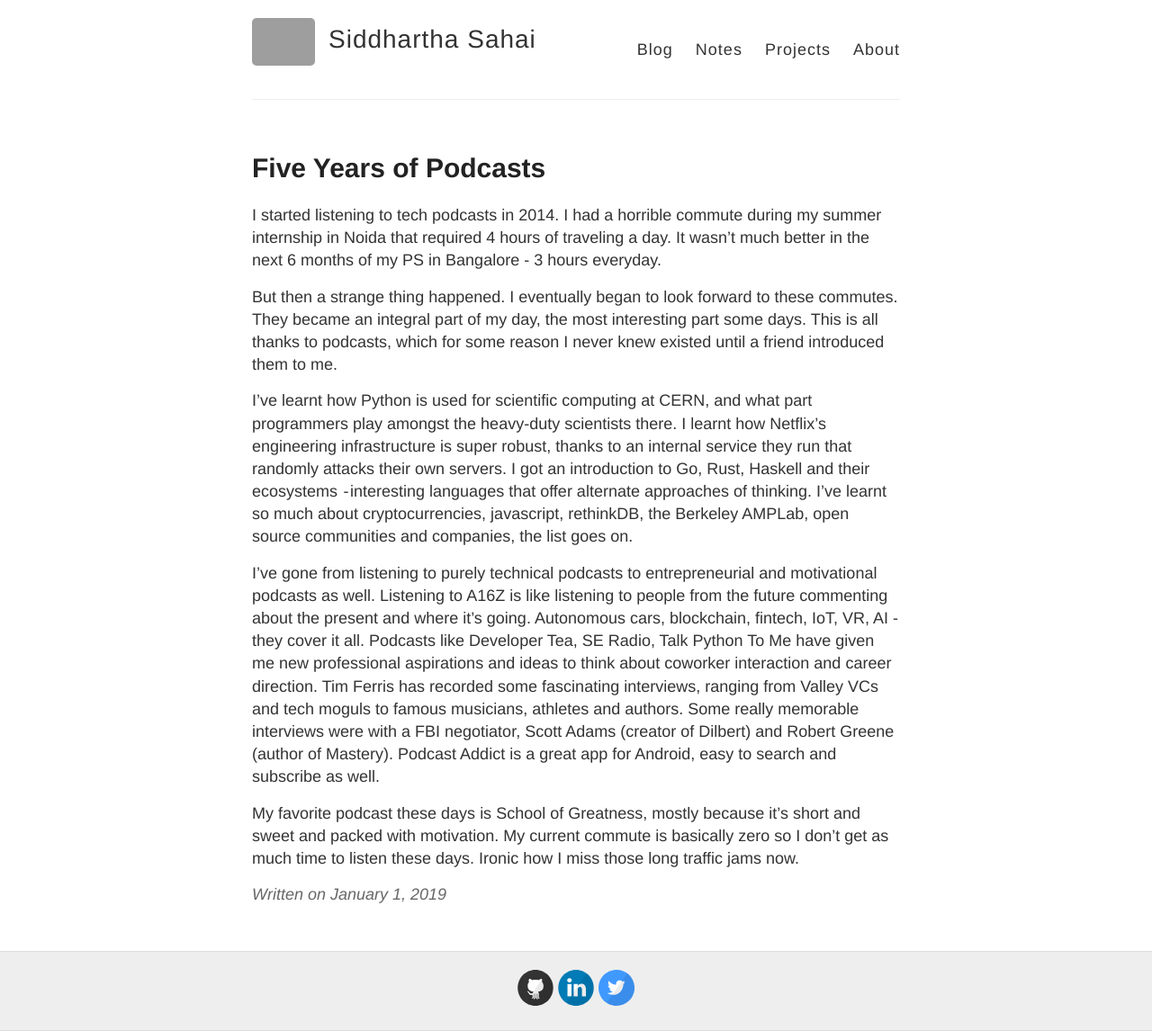
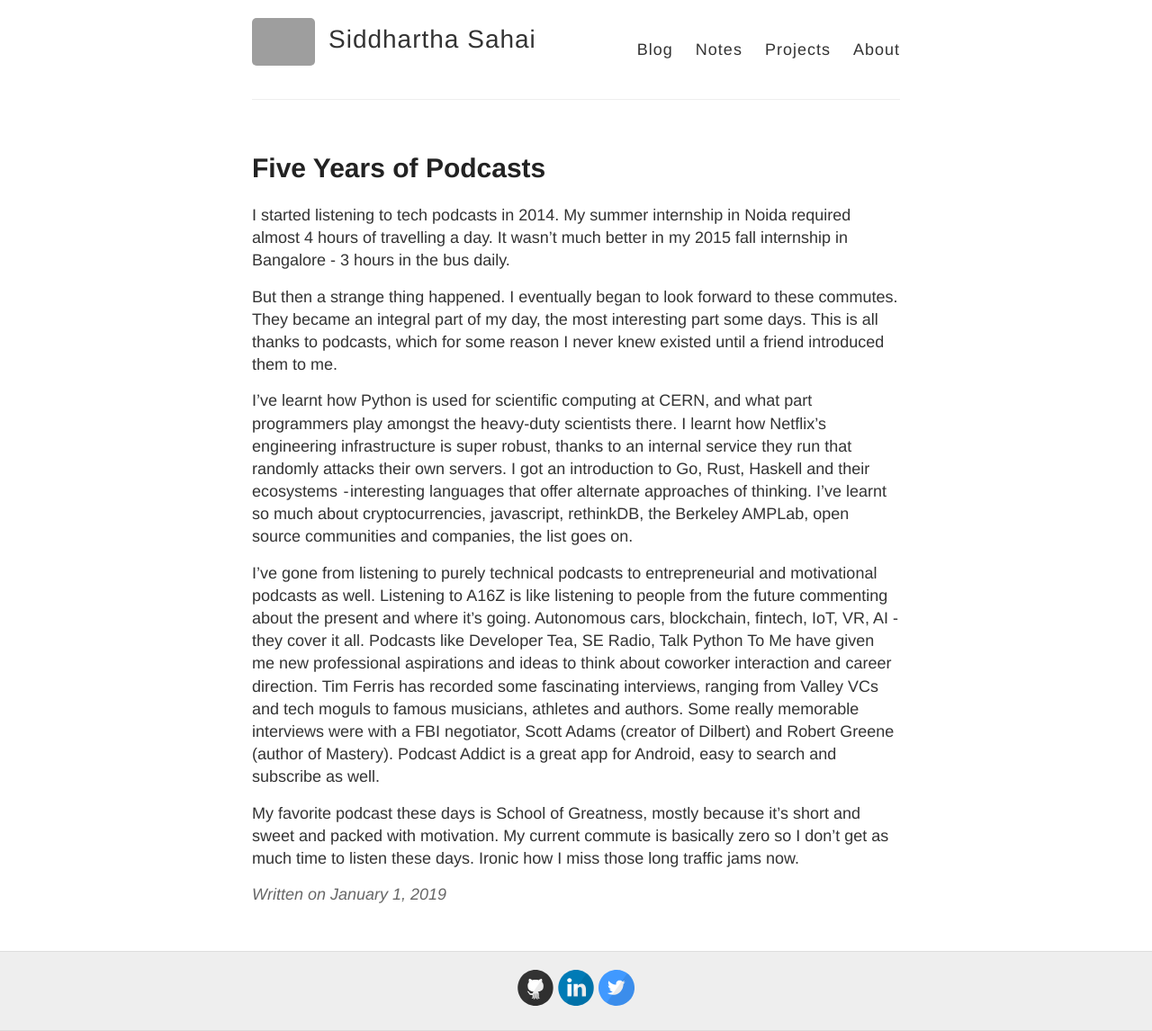
Before and after one commit to sidthekidder/sidthekidder.github.io, a Jekyll site: the page built from _posts/2019-1-1-Five-Years-of-Podcasts.md, in a window 1280 px wide. Shown: the whole page at 90% size. Built offline with Jekyll 4.4.1, drawn with Linux system fonts in a browser that asks for light colours; grey boxes are pictures that could not be loaded.

Commit message:
fix: rephrase podcast intern commute description
Co-Authored-By: Claude Sonnet 5 <noreply@anthropic.com>

```diff
--- a/_posts/2019-1-1-Five-Years-of-Podcasts.md
+++ b/_posts/2019-1-1-Five-Years-of-Podcasts.md
@@ -3,7 +3,7 @@ layout: post
 title: Five Years of Podcasts
 published: true
 ---
-I started listening to tech podcasts in 2014. I had a horrible commute during my summer internship in Noida that required 4 hours of traveling a day. It wasn't much better in the next 6 months of my PS in Bangalore - 3 hours everyday.
+I started listening to tech podcasts in 2014. My summer internship in Noida required almost 4 hours of travelling a day. It wasn't much better in my 2015 fall internship in Bangalore - 3 hours in the bus daily.
 
 But then a strange thing happened. I eventually began to look forward to these commutes. They became an integral part of my day, the most interesting part some days. This is all thanks to podcasts, which for some reason I never knew existed until a friend introduced them to me.
 
```
